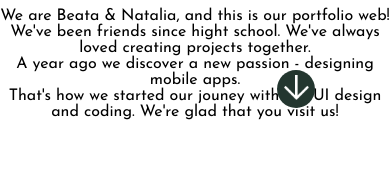
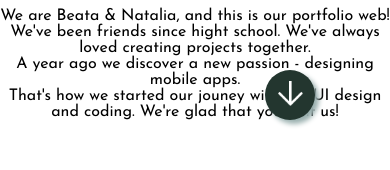
Before and after one commit to natimati/Portfolio, a React (Create React App) app: page / in a window 390 px wide. Shown: the part 560-730 px from the top of the page. Built offline with nearby package versions, Linux system fonts and the light colour scheme; no server answers; a web font is replaced by a local one.

Commit message:
changing godownbutton for tablet screen size

```diff
--- a/src/components/AboutUsSection/style.ts
+++ b/src/components/AboutUsSection/style.ts
@@ -55,12 +55,14 @@ export const DownButton = styled.button`
   }
 
   ${(props) => props.theme.breakpoints.tablet} {
-    height: 38px;
-    width: 38px;
+    height: 50px;
+    width: 50px;
+    box-shadow: 4px 4px 5px ${(props) => props.theme.colors.shadowColor};
 
     &:hover {
-      height: 45px;
-      width: 45px;
+      transition: none;
+      height: 50px;
+      width: 50px;
     }
   }
 `;
```
